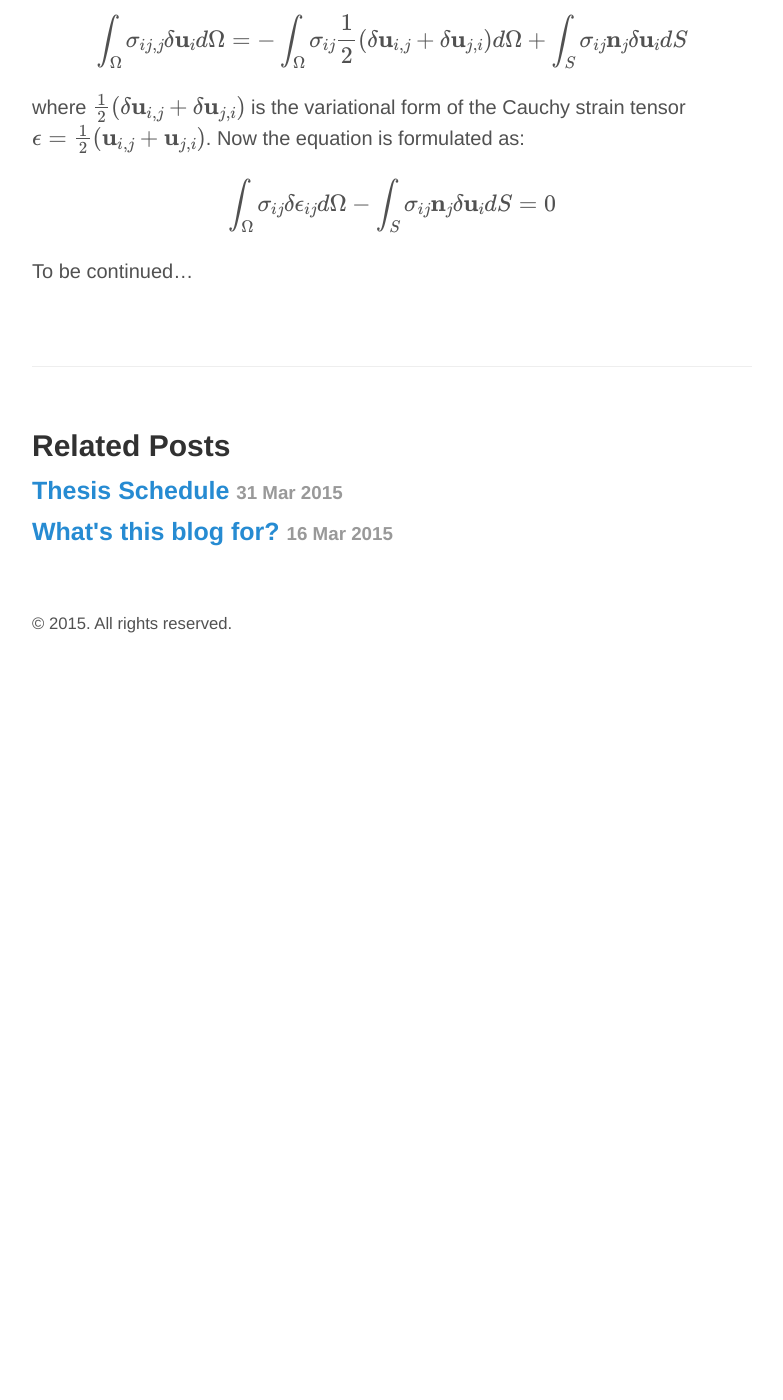
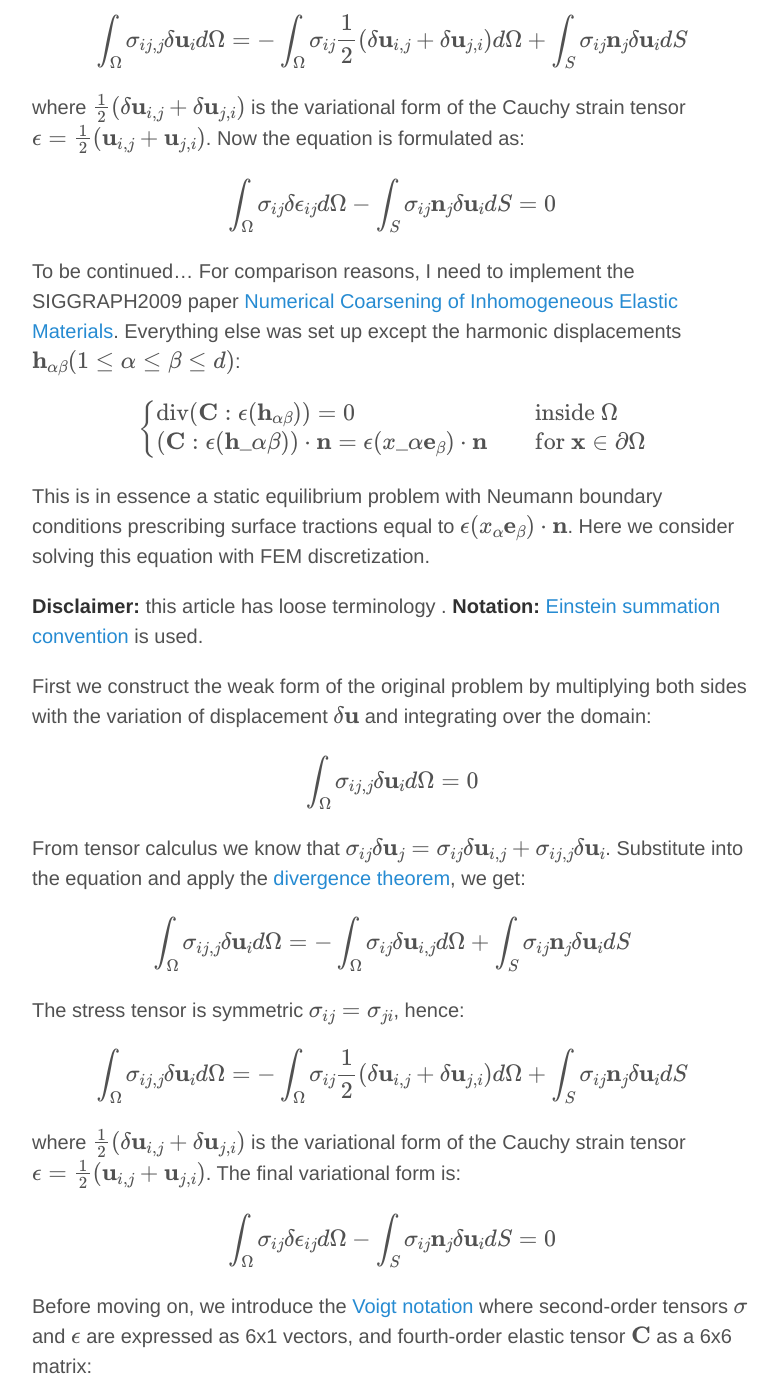
Before and after one commit to FeiZhu/blog, a Jekyll site: the page built from _posts/2015-04-01-solving-harmonic-displacements-with-fem-discretization.md, in a window 1280 px wide and 1400 px high, scrolled down 1020 px. Shown: the whole window, without its empty margins (248-1031 px from the left). Built offline with Jekyll 4.4.1, drawn with Linux system fonts in a browser that asks for light colours; formulas are drawn with MathJax 3; before the commit the page ends 1657 px from its top, so only the background shows below that; some of the changed text lies outside the part shown.

Commit message:
update post, not finished yet

```diff
--- a/_includes/head.html
+++ b/_includes/head.html
@@ -25,7 +25,5 @@
   <link rel="alternate" type="application/atom+xml" title="{{ site.title }}" href="{{ site.baseurl }}/atom.xml">
 
   <!-- MathJax -->
-  {% if page.use_math %}
-      {% include mathjax_support.html %}
-  {% endif %}
+  {% include mathjax_support.html %}
 </head>
--- a/_posts/2015-04-01-solving-harmonic-displacements-with-fem-discretization.md
+++ b/_posts/2015-04-01-solving-harmonic-displacements-with-fem-discretization.md
@@ -43,3 +42,53 @@ $$
 $$
 
 To be continued...
+For comparison reasons, I need to implement the SIGGRAPH2009 paper [Numerical Coarsening of Inhomogeneous Elastic Materials](http://users.cms.caltech.edu/~owhadi/publications/KMOD09.pdf). Everything else was set up except the harmonic displacements $ \mathbf{h}_{\alpha\beta} (1 \le \alpha \le \beta \le d) $:
+
+$$
+\begin{cases}
+\textrm{div}(\mathbf{C}:\epsilon(\mathbf{h}_{\alpha\beta}))=0 \quad  &\textrm{inside}\  \Omega \\
+(\mathbf{C}:\epsilon(\mathbf{h}\_{\alpha\beta}))\cdot\mathbf{n}=\epsilon(x\_{\alpha}\mathbf{e}_{\beta})\cdot\mathbf{n} \quad    &\textrm{for} \ \mathbf{x} \in \partial \Omega
+\end{cases}
+$$
+
+This is in essence a static equilibrium problem with Neumann boundary conditions prescribing surface tractions equal to $ \epsilon(x\_{\alpha}\mathbf{e}\_{\beta})\cdot\mathbf{n} $. Here we consider solving this equation with FEM discretization.
+
+**Disclaimer:**  this article has loose terminology .
+**Notation:** [Einstein summation convention](http://en.wikipedia.org/wiki/Einstein_notation) is used.
+
+First we construct the weak form of the original problem  by multiplying both sides with the variation of displacement $ \delta\mathbf{u}$ and integrating over the domain:
+
+$$
+\int_{\Omega}\sigma_{ij,j}\delta\mathbf{u}_id\Omega = 0
+$$
+
+From tensor calculus we know that $\sigma\_{ij}\delta\mathbf{u}\_j = \sigma\_{ij}\delta\mathbf{u}\_{i,j}+\sigma\_{ij,j}\delta\mathbf{u}\_i $. Substitute into the equation and apply the [divergence theorem](http://en.wikipedia.org/wiki/Divergence_theorem), we get:
+
+$$
+\int_\Omega\sigma_{ij,j}\delta\mathbf{u}_id\Omega=-\int_\Omega\sigma_{ij}\delta\mathbf{u}_{i,j}d\Omega +\int_S\sigma_{ij}\mathbf{n}_j\delta\mathbf{u}_idS
+$$
+
+The stress tensor is symmetric $\sigma\_{ij}=\sigma\_{ji}$, hence:
+
+$$
+\int_\Omega\sigma_{ij,j}\delta\mathbf{u}_id\Omega=-\int_\Omega\sigma_{ij}\frac{1}{2}(\delta\mathbf{u}_{i,j}+\delta\mathbf{u}_{j,i})d\Omega +\int_S\sigma_{ij}\mathbf{n}_j\delta\mathbf{u}_idS
+$$
+
+where $\frac{1}{2}(\delta\mathbf{u}\_{i,j}+\delta\mathbf{u}\_{j,i})$ is the variational form of the Cauchy strain tensor $\epsilon = \frac{1}{2}(\mathbf{u}\_{i,j}+\mathbf{u}\_{j,i})$. The final variational form is:
+
+$$
+\int_\Omega\sigma_{ij}\delta\epsilon_{ij}d\Omega -\int_S\sigma_{ij}\mathbf{n}_j\delta\mathbf{u}_idS=0
+$$
+
+Before moving on, we introduce the [Voigt notation](http://en.wikipedia.org/wiki/Voigt_notation) where second-order tensors $ \sigma $ and $ \epsilon$ are expressed as 6x1 vectors, and fourth-order elastic tensor $ \mathbf{C} $ as a 6x6 matrix:
+
+$$
+\begin{array}{lcr}
+[\sigma]  = [\sigma_{11},\sigma_{22},\sigma_{33},\sigma_{23},\sigma_{13},\sigma_{12}]^T \\
+[\epsilon] =[\epsilon_{11},\epsilon_{22},\epsilon_{33},2\epsilon_{23},2\epsilon_{13},2\epsilon_{12}]^T\\
+\end{array}
+$$
+
+With this convention, strain energy $ \sigma : \epsilon $ and the constitutive relation $\sigma = \mathbf{C}:\epsilon$ can be expressed as matrix productions $ [\sigma]^T[\epsilon] $ and $ [\sigma] = [\mathbf{C}][\epsilon] $.
+
+To be continued...
```
Also changed, not shown: other parts of _posts/2015-04-01-solving-harmonic-displacements-with-fem-discretization.md (+0 -1 lines).
